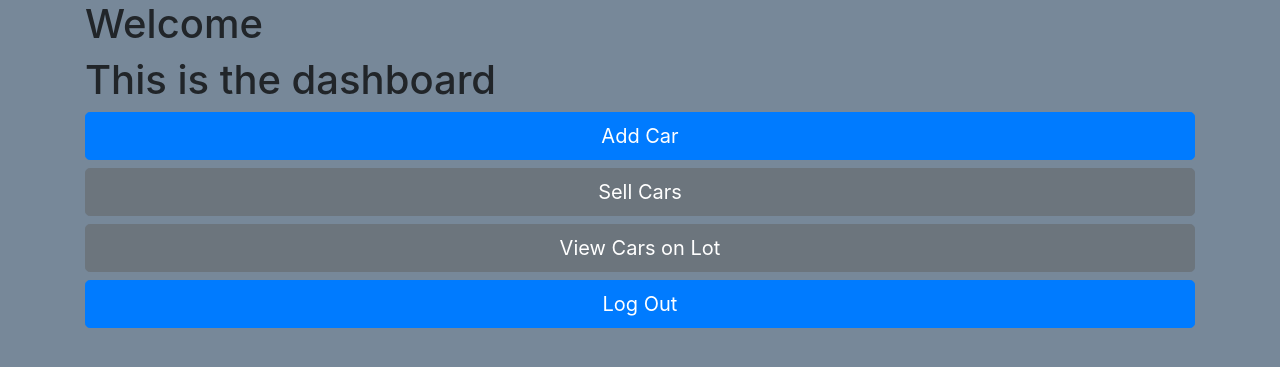
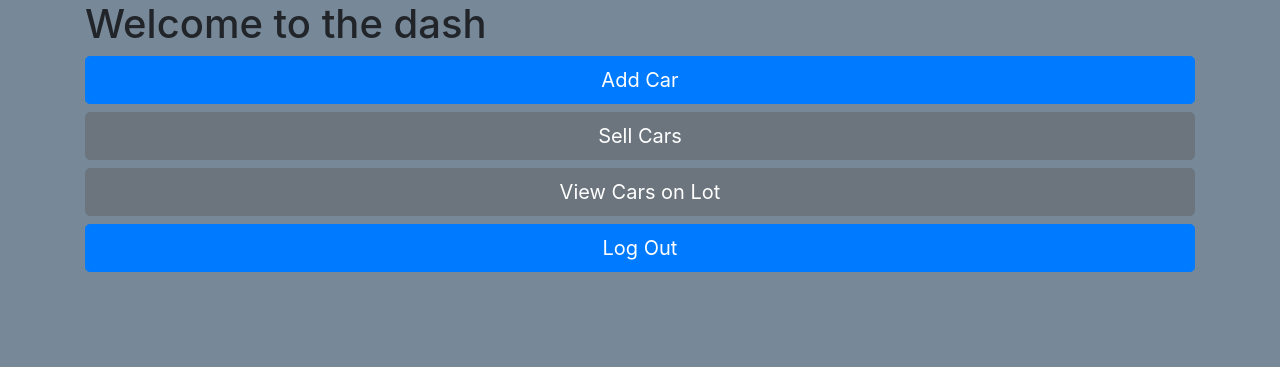
Before and after one commit to domtom1126/Dealership_Inventory, a Flask app: page /dashboard in a window 1280 px wide. Shown: the top 367 px of the page. Run offline with Flask 2, Linux system fonts and the light colour scheme; some libraries are stand-ins or nearby versions.

Commit message:
Adding jinja logic for when user is still in session but going back to the dashboard

```diff
--- a/templates/dashboard.html
+++ b/templates/dashboard.html
@@ -8,16 +8,27 @@
 </head>
 <body style="background-color: lightslategrey;">
     <div class="container">
-        <h1>Welcome {{ username }}</h1>
-        <h1>This is the dashboard</h1>
+        {% if 'None' in username_form %}
+            <h1>Welcome back to the dash</h1>
+
+            <a type="button" class="btn btn-primary btn-lg btn-block" href="/add_car">Add Car</a>
+            <!-- Delete from databasdf -->
+            <a type="button" class="btn btn-secondary btn-lg btn-block" href="/sell_car">Sell Cars</a>
+
+            <a type="button" class="btn btn-secondary btn-lg btn-block" href="/view_lot">View Cars on Lot</a>
+
+            <a type="button" class="btn btn-primary btn-lg btn-block" href="/logout">Log Out</a>
         <!-- Add to database -->
-        <a type="button" class="btn btn-primary btn-lg btn-block" href="/add_car">Add Car</a>
-        <!-- Delete from databasdf -->
-        <a type="button" class="btn btn-secondary btn-lg btn-block" href="/sell_car">Sell Cars</a>
+        {% else %}
+           <h1>Welcome to the dash {{ username_form }}</h1>
+            <a type="button" class="btn btn-primary btn-lg btn-block" href="/add_car">Add Car</a>
+            <!-- Delete from databasdf -->
+            <a type="button" class="btn btn-secondary btn-lg btn-block" href="/sell_car">Sell Cars</a>
 
-        <a type="button" class="btn btn-secondary btn-lg btn-block" href="/view_lot">View Cars on Lot</a>
+            <a type="button" class="btn btn-secondary btn-lg btn-block" href="/view_lot">View Cars on Lot</a>
 
-        <a type="button" class="btn btn-primary btn-lg btn-block" href="/logout">Log Out</a>
+            <a type="button" class="btn btn-primary btn-lg btn-block" href="/logout">Log Out</a>
+        {% endif %}
     </div>
 </body>
 </html>
```
